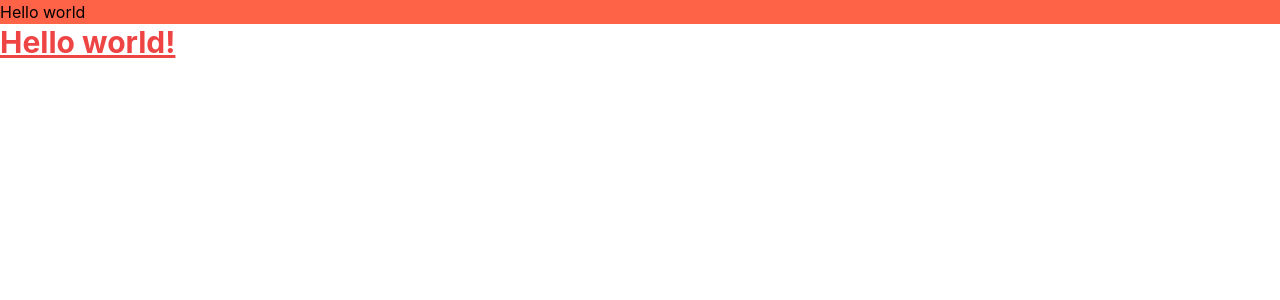
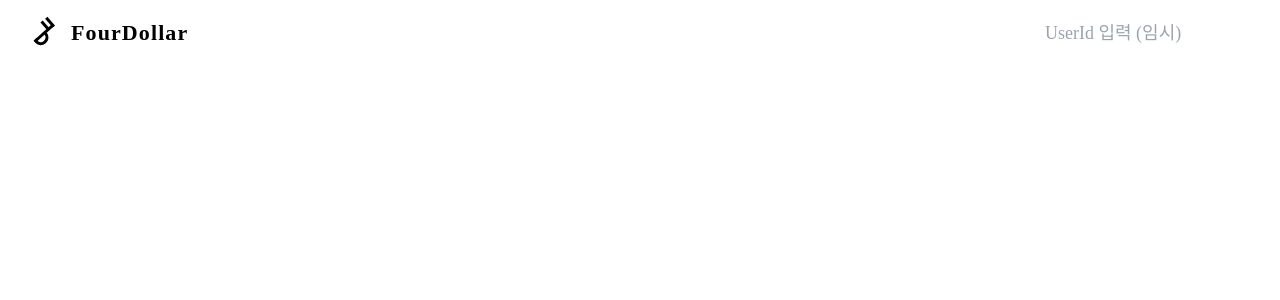
Before and after one commit to Four-Dollar/frontend-repo, a React (Create React App) app: page / in a window 1280 px wide. Shown: the top 300 px of the page. Built offline with nearby package versions, Linux system fonts and the light colour scheme.

Commit message:
feat: 헤더 컴포넌트 UI 구현 완료
- 로고 추가
- 임시로 유저 아이디 입력하는 element 추가

```diff
--- a/src/App.tsx
+++ b/src/App.tsx
@@ -1,17 +1,11 @@
+import { Header } from 'components';
 import React from 'react';
 import styled from 'styled-components';
-
-const TestDiv = styled.div`
-	background-color: tomato;
-`;
 
 function App() {
 	return (
 		<>
-			<TestDiv>Hello world</TestDiv>
-			<h1 className="text-3xl font-bold underline text-red-500">
-				Hello world!
-			</h1>
+			<Header />
 		</>
 	);
 }
--- /dev/null
+++ b/src/components/Header/index.tsx
@@ -0,0 +1,48 @@
+import React from 'react';
+import styled from 'styled-components';
+import { ReactComponent as Logo } from 'assets/images/Logo.svg';
+
+const Container = styled.header`
+	display: flex;
+	flex-direction: row;
+	align-items: center;
+	padding: 12px;
+`;
+const LogoContainer = styled.div`
+	width: fit-content;
+	display: flex;
+	flex-direction: row;
+	align-items: center;
+	gap: 4px;
+`;
+const LogoText = styled.div`
+	font-family: 'Poppins';
+	font-style: normal;
+	font-weight: 900;
+	font-size: 22px;
+	line-height: 42px;
+	letter-spacing: 0.05em;
+	color: #000000;
+`;
+const UserIdInput = styled.input`
+	font-family: 'Poppins';
+	font-style: normal;
+	font-weight: 500;
+	font-size: 18px;
+	line-height: 36px;
+	text-align: justify;
+	margin-left: auto;
+	color: #a2a2a2;
+`;
+
+export function Header() {
+	return (
+		<Container>
+			<LogoContainer>
+				<Logo />
+				<LogoText>FourDollar</LogoText>
+			</LogoContainer>
+			<UserIdInput placeholder="UserId 입력 (임시)" />
+		</Container>
+	);
+}
--- /dev/null
+++ b/src/components/index.tsx
@@ -0,0 +1 @@
+export * from './Header';
```
Also changed, not shown: src/assets/images/Logo.svg (added).
